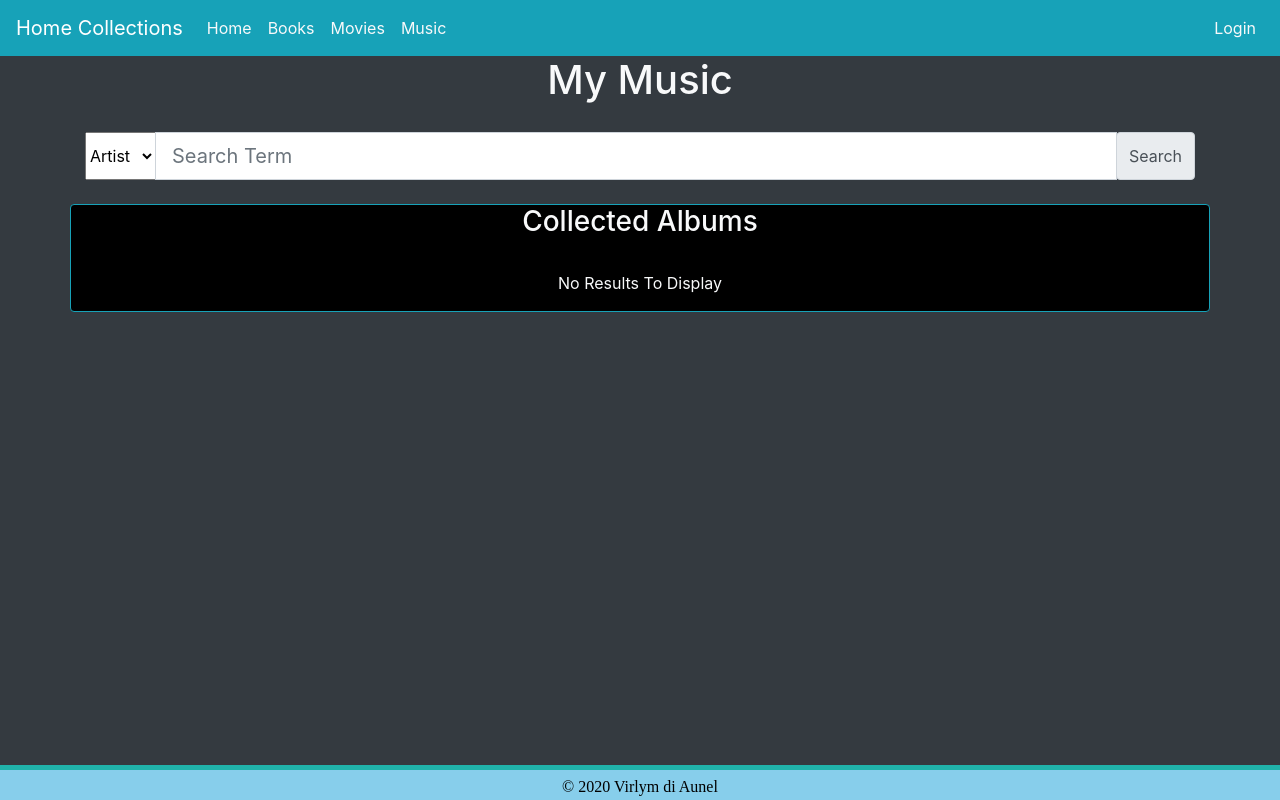
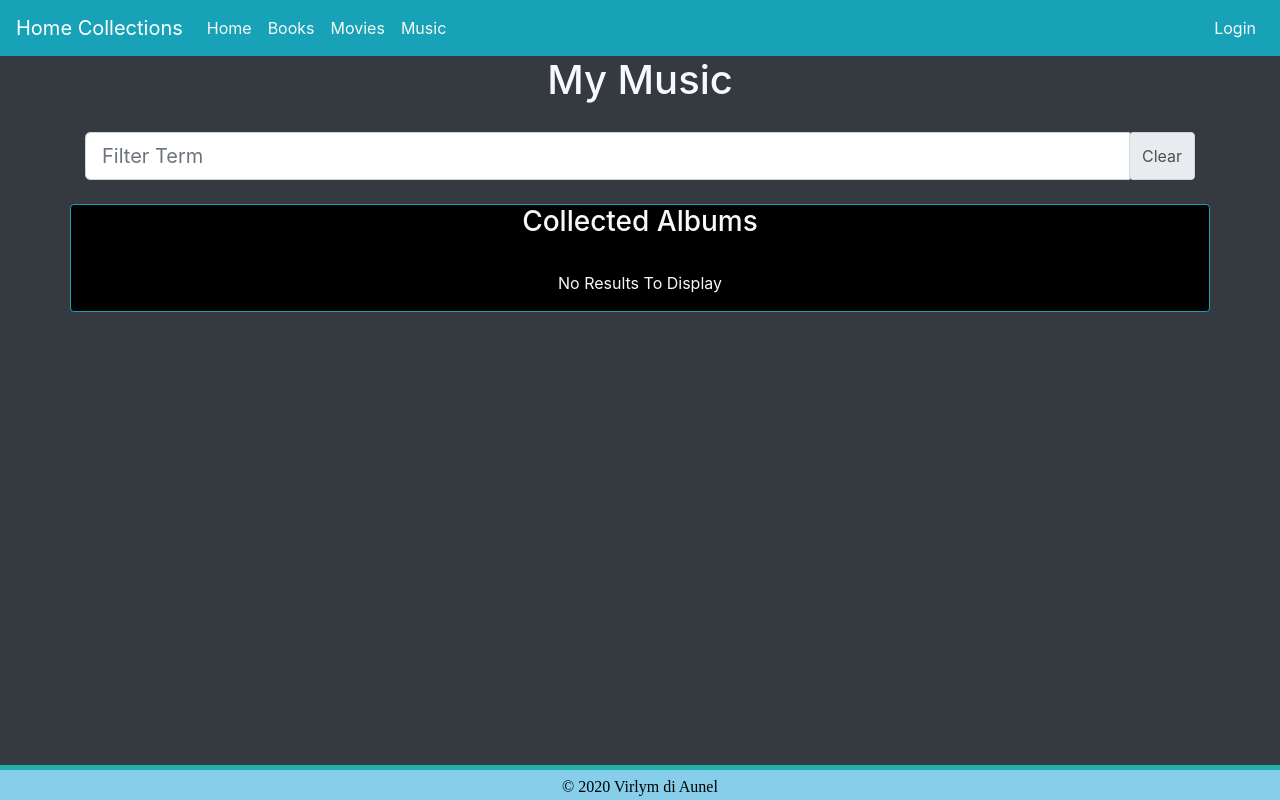
Before and after one commit to virlym/home-collections, a React (Create React App) app: page /mymusic in a window 1280 px wide. Built offline with nearby package versions, Linux system fonts and the light colour scheme; a web font is replaced by a local one.

Commit message:
clean up residual filter filler

```diff
--- a/src/components/filterBar/filterBar.css
+++ b/src/components/filterBar/filterBar.css
@@ -1,4 +1,4 @@
-.search-style {
+.filter-style {
   margin-top: 20px;
   text-align: center;
 }
--- a/src/components/filterBar/filterBar.js
+++ b/src/components/filterBar/filterBar.js
@@ -6,42 +6,17 @@ function FilterBar(props) {
 
         <div className="row">
             <div className="col-12">
-                <form onSubmit={props.searchAPI} className="input-group input-group-lg search-style">
-                <select className="input-group-prepend" name="searchType" onChange={props.handleSearchInputChange} value={props.searchState.searchType}>
-                    { props.searchType === "movie"
-                    ?       <>
-                            <option value="all"> All </option>
-                            <option value="movies"> Movies </option>
-                            <option value ="series"> Series </option>
-                            </>
-                    : props.searchType === "book"
-                    ?
-                            <>
-                            <option value="all"> All </option>
-                            <option value="title"> Title </option>
-                            <option value ="author"> Author </option>
-                            <option value="publisher"> Publisher </option>
-                            <option value ="subject"> Subject </option>
-                            <option value="isbn"> ISBN </option>
-                            </>
-                    :
-                            <>
-                            <option value="all"> All </option>
-                            <option value="album"> Album </option>
-                            <option value="artist"> Artist </option>
-                            </>
-                    }
-                    </select>
+                <div className="input-group input-group-lg filter-style">
                     <input
                         className="form-control"
-                        value={props.searchState.searchTerm || ""}
-                        name="searchTerm"
-                        onChange={props.handleSearchInputChange}
+                        value={props.filterState.filterTerm || ""}
+                        name="filterTerm"
+                        onChange={props.handleFilterInputChange}
                         type="text"
-                        placeholder="Search Term"
+                        placeholder="Filter Term"
                     />
-                    <input type="submit" className="input-group-append input-group-text" value="Search" />
-                </form>
+                    <button className="input-group-append input-group-text"> Clear </button>
+                </div>
             </div>
         </div>
     );
--- a/src/pages/userMusic/userMusic.js
+++ b/src/pages/userMusic/userMusic.js
@@ -7,17 +7,17 @@ import NoSearchResults from "../../components/noSearchResults.js";
 import Searching from "../../components/searching.js";
 
 function UserMusic(props) {
-  const [searchState, setSearchState] = useState({
-    searchTerm: "",
-    searchType: "artist",
-    searchResults: [],
-    searching: false
+  const [filterState, setFilterState] = useState({
+    filterTerm: "",
+    filterType: "artist",
+    filterResults: [],
+    filtering: false
     // {id, artists, album, albumArt, release, owned (T/F)}
   });
 
   useEffect(function () {
     if(props.userAlbums){
-      let updatedResults = [...searchState.searchResults];
+      let updatedResults = [...filterState.filterResults];
       for(let i = 0; i < updatedResults.length; i++){
         for (let j = 0; j < props.userAlbums.length; j++) {
           if (props.userAlbums[j].spotify_id === updatedResults[i].id) {
@@ -25,177 +25,16 @@ function UserMusic(props) {
           }
         }
       }
-      setSearchState({ ...searchState, searchResults: updatedResults });
+      setFilterState({ ...filterState, filterResults: updatedResults });
     }
     // eslint-disable-next-line react-hooks/exhaustive-deps
   }, [props.userState]);
 
-  function getAllSearch(results, index, rawResults, token) {
-    if(searchState.searchType === "artist"){
-      API.artistSearch(searchState.searchTerm, token, index)
-        .then(function (res){
-          if(res.status === 200){
-            if(rawResults.length > 0){
-              rawResults = rawResults.concat(res.data.albums.items);
-            }
-            else{
-              rawResults = res.data.albums.items;
-            }
-            if(res.data.albums.items !== undefined){
-              results = parseInt(results) + parseInt(res.data.albums.items.length);
-            }
-            index = index + 50;
-            if((results < parseInt(res.data.albums.total)) && ( res.data.albums.total / 50 > 1 ) && (res.data.albums.items !== undefined) && (results < 550)){
-              getAllSearch(results, index, rawResults, token);
-            }
-            else{
-              sortResults(rawResults);
-            }
-          }
-          else{
-            setSearchState({ ...searchState, searching: false, searchResults: [] });
-          }
-        })
-        .catch(err => console.log("error :", err));
-    }
-    else if(searchState.searchType === "album"){
-      API.albumSearch(searchState.searchTerm, token, index)
-        .then(function (res){
-          setSearchState({ ...searchState, searching: true });
-          if(res.status === 200){
-            if(rawResults.length > 0){
-              rawResults = rawResults.concat(res.data.albums.items);
-            }
-            else{
-              rawResults = res.data.albums.items;
-            }
-            if(res.data.albums.items !== undefined){
-              results = parseInt(results) + parseInt(res.data.albums.items.length);
-            }
-            index = index + 50;
-            if((results < parseInt(res.data.albums.total)) && ( res.data.albums.total / 50 > 1 ) && (res.data.albums.items !== undefined) && (results < 550)){
-              getAllSearch(results, index, rawResults, token);
-            }
-            else{
-              sortResults(rawResults);
-            }
-          }
-          else{
-            setSearchState({ ...searchState, searching: false, searchResults: [] });
-          }
-        })
-        .catch(err => console.log("error :", err));
-    }
-    else{
-      API.songSearch(searchState.searchTerm, token, index)
-        .then(function (res){
-          setSearchState({ ...searchState, searching: true });
-          if(res.status === 200){
-            if(rawResults.length > 0){
-              rawResults = rawResults.concat(res.data.tracks.items);
-            }
-            else{
-              rawResults = res.data.tracks.items;
-            }
-            if(res.data.tracks.items !== undefined){
-              results = parseInt(results) + parseInt(res.data.tracks.items.length);
-            }
-            index = index + 50;
-            if((results < parseInt(res.data.tracks.total)) && ( res.data.tracks.total / 50 > 1 ) && (res.data.tracks.items !== undefined) && (results < 550)){
-              getAllSearch(results, index, rawResults, token);
-            }
-            else{
-              sortResults(rawResults);
-            }
-          }
-          else{
-            setSearchState({ ...searchState, searching: false, searchResults: [] });
-          }
-        })
-        .catch(err => console.log("error :", err));
-    }
-  }
-
-  function sortResults(rawResults){
-    let albumList = [];
-    if((searchState.searchType === "artist")||(searchState.searchType === "album")){
-      for(let i = 0; i < rawResults.length; i++){
-        if(rawResults[i] !== undefined){
-          let imgLink = "";
-          if(rawResults[i].images !== undefined){
-            imgLink = rawResults[i].images[0].url;
-          }
-          else{
-            imgLink = "https://i.dlpng.com/static/png/6331252_preview.png"
-          }
-          albumList.push({id: rawResults[i].id, artists: rawResults[i].artists, album: rawResults[i].name, albumArt: imgLink, release: rawResults[i].release_date, owned: false});
-        }
-      }
-      let uniqueAlbumList = Array.from(new Set(albumList.map(function(data){
-        return data.id
-      })))
-      .map(function(id){
-        return albumList.find(function (data){
-          return data.id === id
-        })
-      });
-      setSearchState({...searchState, searching: false, searchResults: uniqueAlbumList});
-    }
-    else{
-      for(let i = 0; i < rawResults.length; i++){
-        if(rawResults[i] !== undefined){
-          let imgLink = "";
-          if(rawResults[i].album.images !== undefined){
-            imgLink = rawResults[i].album.images[0].url;
-          }
-          else{
-            imgLink = "https://hrce.insigniails.com/Library/images/~imageCT459526.JPG"
-          }
-          albumList.push({id: rawResults[i].album.id, artists: rawResults[i].album.artists, album: rawResults[i].album.name, albumArt: imgLink, release: rawResults[i].album.release_date, owned: false});
-        }
-      }
-      let uniqueAlbumList = Array.from(new Set(albumList.map(function(data){
-        return data.id
-      })))
-      .map(function(id){
-        return albumList.find(function (data){
-          return data.id === id
-        })
-      });
-
-      for(let i = 0; i < uniqueAlbumList.length; i++){
-        for (let j = 0; j < props.userAlbums.length; j++) {
-          if (props.userAlbums[j].spotify_id === uniqueAlbumList[i].id) {
-            uniqueAlbumList[i].owned = true;
-          }
-        }
-      }
-
-      setSearchState({...searchState, searching: false, searchResults: uniqueAlbumList});
-    }
-  }
-
-  function searchMusic(event){
-    event.preventDefault();
-    let results = 0;
-    let index = 0;
-    let rawResults = [];
-    setSearchState({ ...searchState, searching: true });
-    API.getToken()
-    .then(function(res){
-      const token = `${res.data.token_type} ${res.data.access_token}`;
-      getAllSearch(results, index, rawResults, token);
-    })
-    .catch(function(err){
-      console.log("error : ", err)
-    });
-  }
-
   // track search field input
-  function handleMusicSearchInputChange(event){
+  function handleMusicFilterInputChange(event){
     const value = event.target.value;
     const name = event.target.name;
-    setSearchState({...searchState, [name]: value});
+    setFilterState({...filterState, [name]: value});
   }
 
   return (
@@ -209,14 +48,14 @@ function UserMusic(props) {
           </div>
         </div>
 
-        <FilterBar searchAPI={searchMusic} handleSearchInputChange={handleMusicSearchInputChange} searchState={searchState} searchType="music"/>
+        <FilterBar handleFilterInputChange={handleMusicFilterInputChange} filterState={filterState}/>
 
         <br />
 
         <div className="row">
         <div className="col-12 border border-info rounded-top rounded-bottom display-box">
           <h3 className="section-head"> Collected Albums </h3>
-          {searchState.searching === true
+          {filterState.searching === true
           ? <Searching />
           : props.userState.albums.length > 0
             ? props.userState.albums.map(function(albumArray){
```
